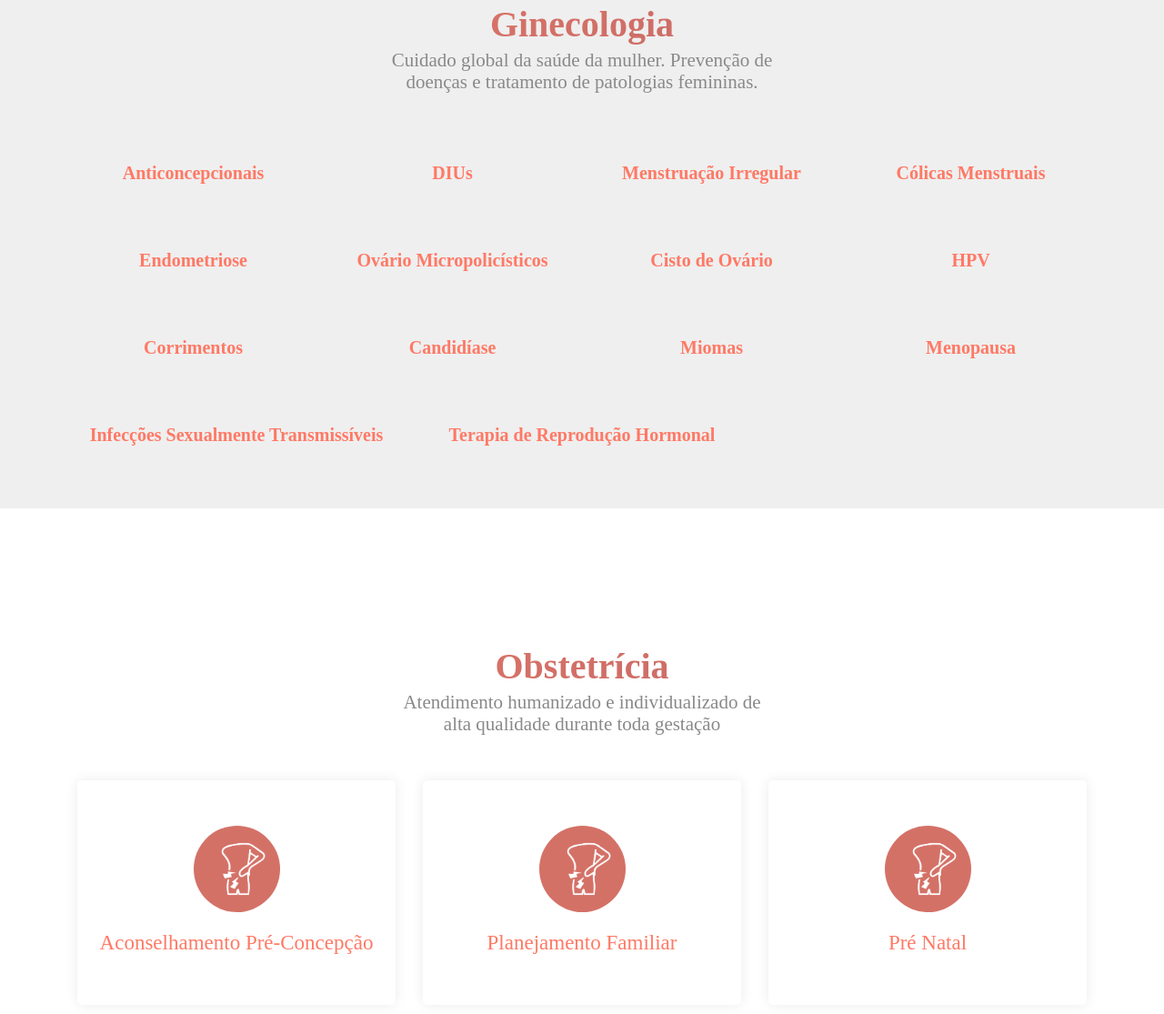
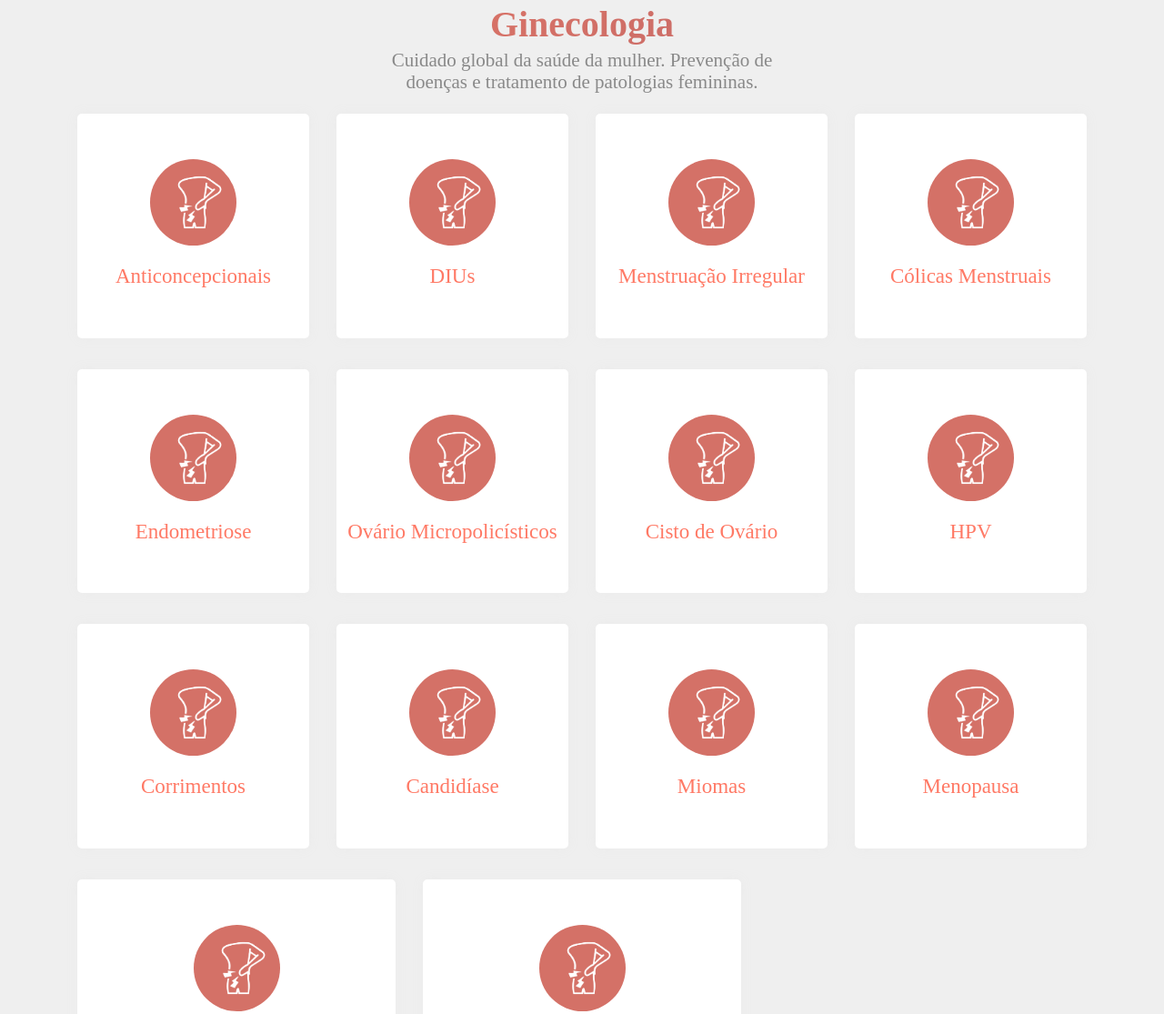
Before and after one commit to adeniltondev/Analiana, a plain HTML site: page ginecologiaeobstetricia.html in a window 1280 px wide. Shown: the part 876-1991 px from the top of the page at 91% size. Drawn offline with nearby package versions, Linux system fonts and the light colour scheme; a web font is replaced by a local one.

Commit message:
hhhhhhhh

```diff
--- a/assets/css/custom.css
+++ b/assets/css/custom.css
@@ -3698,13 +3698,23 @@ padding-top: 180px;
   }
   .box-secao-1 {
       padding-top: 50px;
-    text-align: center;
-    /* background-color: white; */
+  text-align: center;
+  background-color: white;
+  box-shadow: 0 0 14px #ebebeb;
+  border-radius: 5px;
+  padding-bottom: 34px;
+  margin-bottom: 34px;
 }
 .box-secao-1 p{
-    font-size: 20px;
+    font-size: 23px;
     color: #ff7965;
-    font-weight: 600;
+    font-weight: 500;
+    margin-top: 17px;
+}
+.box-secao-1 img{
+    background-color: #d47167;
+    border-radius: 50px;
+    width: 95px;
 }
 .secao-2{
     margin-top: 100px;
@@ -3764,7 +3774,8 @@ Our Vision Area CSS
     -webkit-transition: 0.5s !important;
     transition: 0.5s !important;
     overflow: hidden !important;
-    width: 100% !important;
+    width: 350px !important;
+    height: 150px;
   }
 
   .single-vision-box .icon {
@@ -3883,3 +3894,20 @@ Our Vision Area CSS
 .box-secao-2:hover img {
      border:solid 2px ;
 }
+.box-secao-1:hover {
+    transform: translateY(-5px) scale(1.005) translateZ(0);
+    box-shadow: 0 24px 36px rgba(0,0,0,0.11),
+      0 24px 46px var(--box-shadow-color);
+          background-image: linear-gradient(135deg, #ff7965 50%, #a6555b  100%);
+          color:#fff !important;
+  }
+  .box-secao-1:hover p {
+      color:#fff !important;
+  }
+  .box-secao-1:hover img {
+       border:solid 2px ;
+       background: #ff7965;
+  }
+.gine-float{
+    float: right;
+}
--- a/ginecologiaeobstetricia.html
+++ b/ginecologiaeobstetricia.html
@@ -172,22 +172,22 @@
                 <div class="col-lg-6 col-md-6 col-sm-6">
                     <p data-title="Perfil">
                         <!-- <a href=""> -->
-                    <div class="single-vision-box tablinks active" data-country="Perfil">
+                    <div class="single-vision-box gine-float tablinks active" data-country="Perfil">
                         <h3>Ginecologia</h3>
-                        <!-- <div class="icon">
+                        <div class="icon">
                 <i class="fal fa-arrow-alt-down"></i>
-            </div>     -->
+            </div>
                     </div>
                     <!-- </a> -->
                 </div>
                 <div class="col-lg-6 col-md-6 col-sm-6">
                     <p data-title="curriculum">
                         <!-- <a href=""> -->
-                    <div class="single-vision-box tablinks" data-country="curriculum">
+                    <div class="single-vision-box  tablinks" data-country="curriculum">
                         <h3>Obstetrícia</h3>
-                        <!-- <div class="icon">
+                        <div class="icon">
                 <i class="fal fa-arrow-alt-down"></i>
-            </div> -->
+            </div>
                     </div>
                     <!-- </a> -->
                 </div>
@@ -291,72 +291,85 @@
         </div>
         <div class="col-lg-3">
             <div class="box-secao-1">
-                <!-- <img src="/assets/images/iconteste.png"> -->
+                <img src="/assets/images/iconteste.png">
                 <p>Anticoncepcionais</p>
             </div>
         </div>
         <div class="col-lg-3">
             <div class="box-secao-1">
+                <img src="/assets/images/iconteste.png">
                 <p>DIUs</p>
             </div>
         </div>
         <div class="col-lg-3">
             <div class="box-secao-1">
+                <img src="/assets/images/iconteste.png">
                 <p>Menstruação Irregular</p>
             </div>
         </div>
         <div class="col-lg-3">
             <div class="box-secao-1">
+                <img src="/assets/images/iconteste.png">
                 <p>Cólicas Menstruais</p>
             </div>
         </div>
         <div class="col-lg-3">
             <div class="box-secao-1">
+                <img src="/assets/images/iconteste.png">
                 <p>Endometriose</p>
             </div>
         </div>
         <div class="col-lg-3">
             <div class="box-secao-1">
+                <img src="/assets/images/iconteste.png">
                 <p>Ovário Micropolicísticos</p>
             </div>
         </div>
         <div class="col-lg-3">
             <div class="box-secao-1">
+                <img src="/assets/images/iconteste.png">
                 <p>Cisto de Ovário</p>
             </div>
         </div>
         <div class="col-lg-3">
             <div class="box-secao-1">
+                <img src="/assets/images/iconteste.png">
                 <p>HPV</p>
             </div>
         </div>
         <div class="col-lg-3">
             <div class="box-secao-1">
+                <img src="/assets/images/iconteste.png">
                 <p>Corrimentos</p>
             </div>
         </div>
         <div class="col-lg-3">
             <div class="box-secao-1">
+                <img src="/assets/images/iconteste.png">
                 <p>Candidíase</p>
             </div>
         </div>
         <div class="col-lg-3">
             <div class="box-secao-1">
+                <img src="/assets/images/iconteste.png">
                 <p>Miomas</p>
             </div>
         </div>
         <div class="col-lg-3">
             <div class="box-secao-1">
+                <img src="/assets/images/iconteste.png">
                 <p>Menopausa</p>
             </div>
         </div>
         <div class="col-lg-4">
             <div class="box-secao-1">
+                <img src="/assets/images/iconteste.png">
                 <p>Infecções Sexualmente Transmissíveis</p>
             </div>
         </div>
         <div class="col-lg-4">
             <div class="box-secao-1">
+                <img src="/assets/images/iconteste.png">
                 <p>Terapia de Reprodução Hormonal</p>
             </div>
         </div>
```
